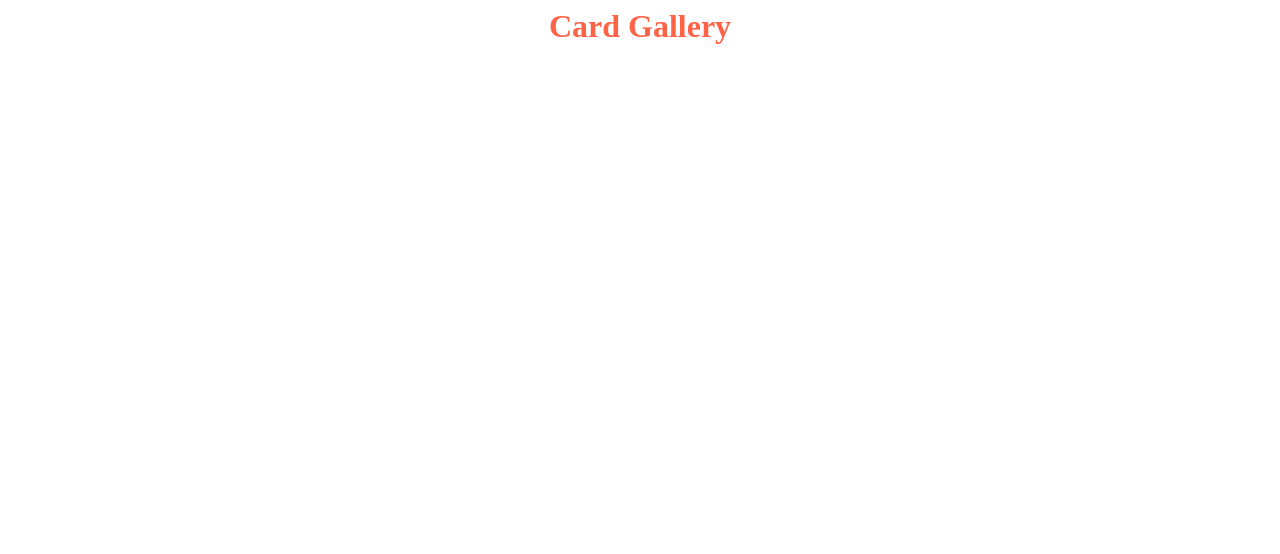
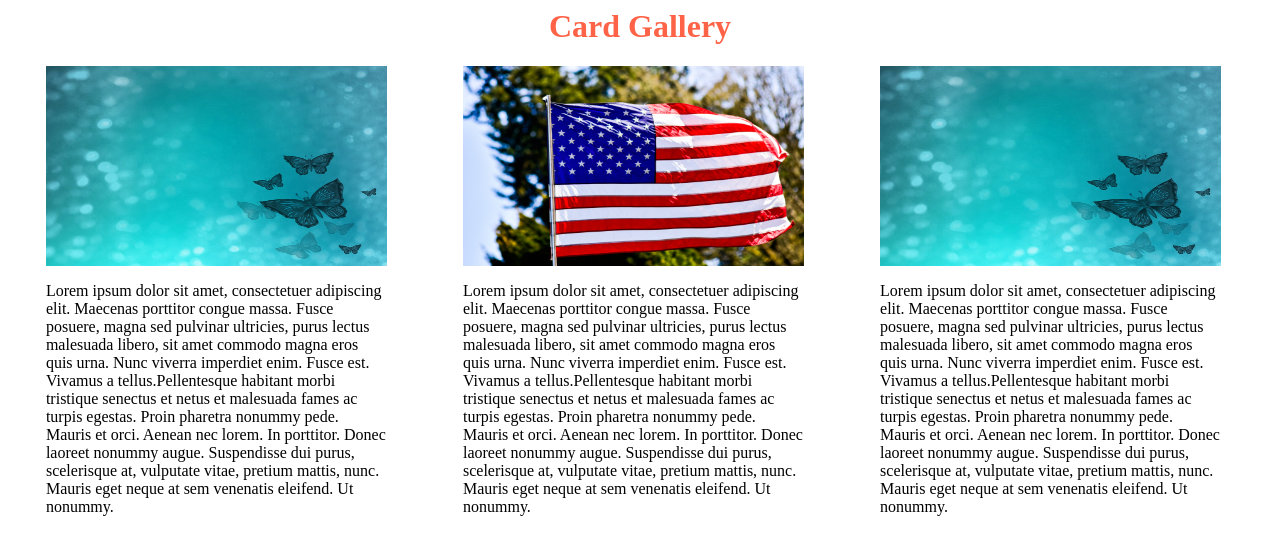
Before and after one commit to jadilovic/Day06-07, a website: page ex01/src/index.html in a window 1280 px wide. Drawn offline with Linux system fonts and the light colour scheme.

Commit message:
fixing galery grid

```diff
--- a/ex01/src/index.html
+++ b/ex01/src/index.html
@@ -1,10 +1,79 @@
 <html>
   <head>
-    <link rel="stylesheet" href="/ex01/style/index.css">
+    <link rel="stylesheet" href="/ex01/style/index.css" />
   </head>
   <main>
     <div>
-        <h1 class="heading">Card Gallery</h1>
+      <h1 class="heading">Card Gallery</h1>
     </div>
+    <div>
+      <div class="gallery">
+        <a target="_blank" href="/ex01/photos/image1.jpg">
+          <img
+            src="/ex01/photos/image1.jpg"
+            alt="Butterfly"
+            width="800"
+            height="600"
+          />
+        </a>
+        <p>
+          Lorem ipsum dolor sit amet, consectetuer adipiscing elit. Maecenas
+          porttitor congue massa. Fusce posuere, magna sed pulvinar ultricies,
+          purus lectus malesuada libero, sit amet commodo magna eros quis urna.
+          Nunc viverra imperdiet enim. Fusce est. Vivamus a tellus.Pellentesque
+          habitant morbi tristique senectus et netus et malesuada fames ac
+          turpis egestas. Proin pharetra nonummy pede. Mauris et orci. Aenean
+          nec lorem. In porttitor. Donec laoreet nonummy augue. Suspendisse dui
+          purus, scelerisque at, vulputate vitae, pretium mattis, nunc. Mauris
+          eget neque at sem venenatis eleifend. Ut nonummy.
+        </p>
+      </div>
+    </div>
+    <div>
+        <div class="gallery">
+          <a target="_blank" href="/ex01/photos/image2.jpg">
+            <img
+              src="/ex01/photos/image2.jpg"
+              alt="Butterfly"
+              width="800"
+              height="600"
+            />
+          </a>
+          <p>
+            Lorem ipsum dolor sit amet, consectetuer adipiscing elit. Maecenas
+            porttitor congue massa. Fusce posuere, magna sed pulvinar ultricies,
+            purus lectus malesuada libero, sit amet commodo magna eros quis urna.
+            Nunc viverra imperdiet enim. Fusce est. Vivamus a tellus.Pellentesque
+            habitant morbi tristique senectus et netus et malesuada fames ac
+            turpis egestas. Proin pharetra nonummy pede. Mauris et orci. Aenean
+            nec lorem. In porttitor. Donec laoreet nonummy augue. Suspendisse dui
+            purus, scelerisque at, vulputate vitae, pretium mattis, nunc. Mauris
+            eget neque at sem venenatis eleifend. Ut nonummy.
+          </p>
+        </div>
+      </div>
+      <div>
+        <div class="gallery">
+          <a target="_blank" href="/ex01/photos/image2.jpg">
+            <img
+              src="/ex01/photos/image1.jpg"
+              alt="Butterfly"
+              width="800"
+              height="600"
+            />
+          </a>
+          <p>
+            Lorem ipsum dolor sit amet, consectetuer adipiscing elit. Maecenas
+            porttitor congue massa. Fusce posuere, magna sed pulvinar ultricies,
+            purus lectus malesuada libero, sit amet commodo magna eros quis urna.
+            Nunc viverra imperdiet enim. Fusce est. Vivamus a tellus.Pellentesque
+            habitant morbi tristique senectus et netus et malesuada fames ac
+            turpis egestas. Proin pharetra nonummy pede. Mauris et orci. Aenean
+            nec lorem. In porttitor. Donec laoreet nonummy augue. Suspendisse dui
+            purus, scelerisque at, vulputate vitae, pretium mattis, nunc. Mauris
+            eget neque at sem venenatis eleifend. Ut nonummy.
+          </p>
+        </div>
+      </div>
   </main>
 </html>
--- a/ex01/style/index.css
+++ b/ex01/style/index.css
@@ -2,3 +2,15 @@
     text-align: center;
     color:Tomato;
   }
+
+.gallery {
+    float: left;
+    width: 27%;
+    padding-right: 3%;
+    padding-left: 3%;
+  }
+
+.gallery img {
+    width: 100%;
+    height: 200px;
+  }
```
